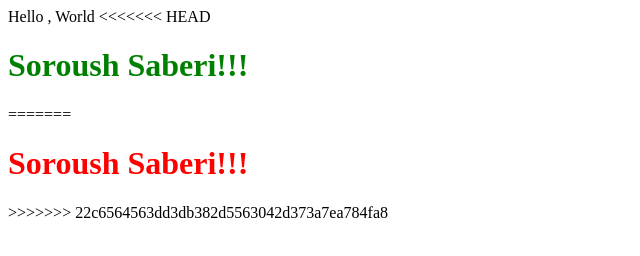
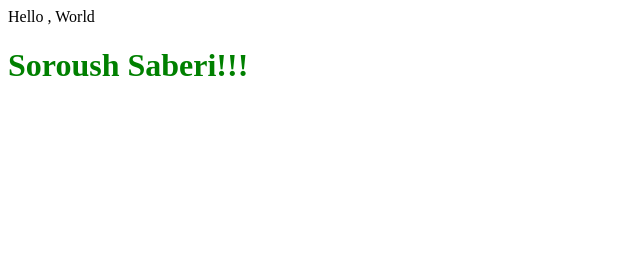
Before and after one commit to SoroushSaberi/cs50xiran, a plain HTML site: page index.html in a window 1280 px wide. Shown: the whole page, without its empty margins (0-640 px from the left). Drawn offline with Linux system fonts and the light colour scheme.

Commit message:
Update index.html

```diff
--- a/index.html
+++ b/index.html
@@ -8,10 +8,6 @@
 </head>
 <body>
     Hello , World
-<<<<<<< HEAD
     <h1 style="color: green;">Soroush Saberi!!!</h1>
-=======
-    <h1 style="color: red;">Soroush Saberi!!!</h1>
->>>>>>> 22c6564563dd3db382d5563042d373a7ea784fa8
 </body>
 </html>
```
